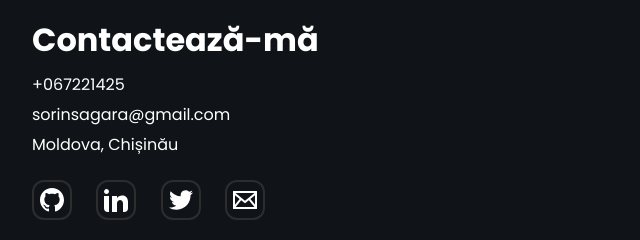
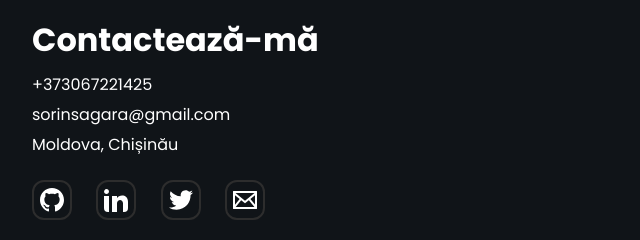
Before and after one commit to sorintolocica/portofoliu, a plain HTML site: page index.html in a window 1280 px wide. Shown: the part 1488-1728 px from the top of the page, 108-748 px from the left. Drawn offline with Linux system fonts and the light colour scheme.

Commit message:
Update index.html

```diff
--- a/index.html
+++ b/index.html
@@ -92,7 +92,7 @@
       <div class="socials-wrapper">
         <div>
           <h2>Contactează-mă</h2>
-          <p>+067221425</p>
+          <p>+373067221425</p>
           <p>sorinsagara@gmail.com</p>
           <p>Moldova, Chișinău</p>
         </div>
```
